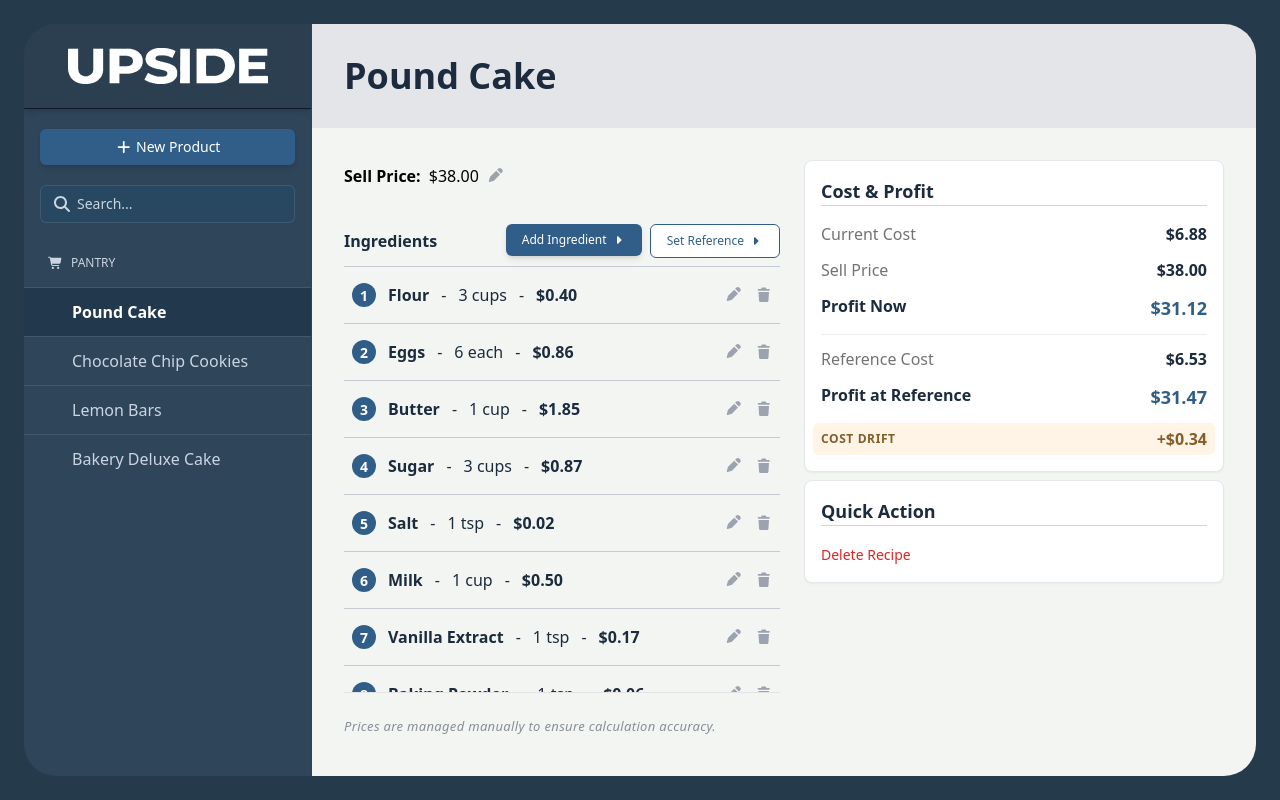
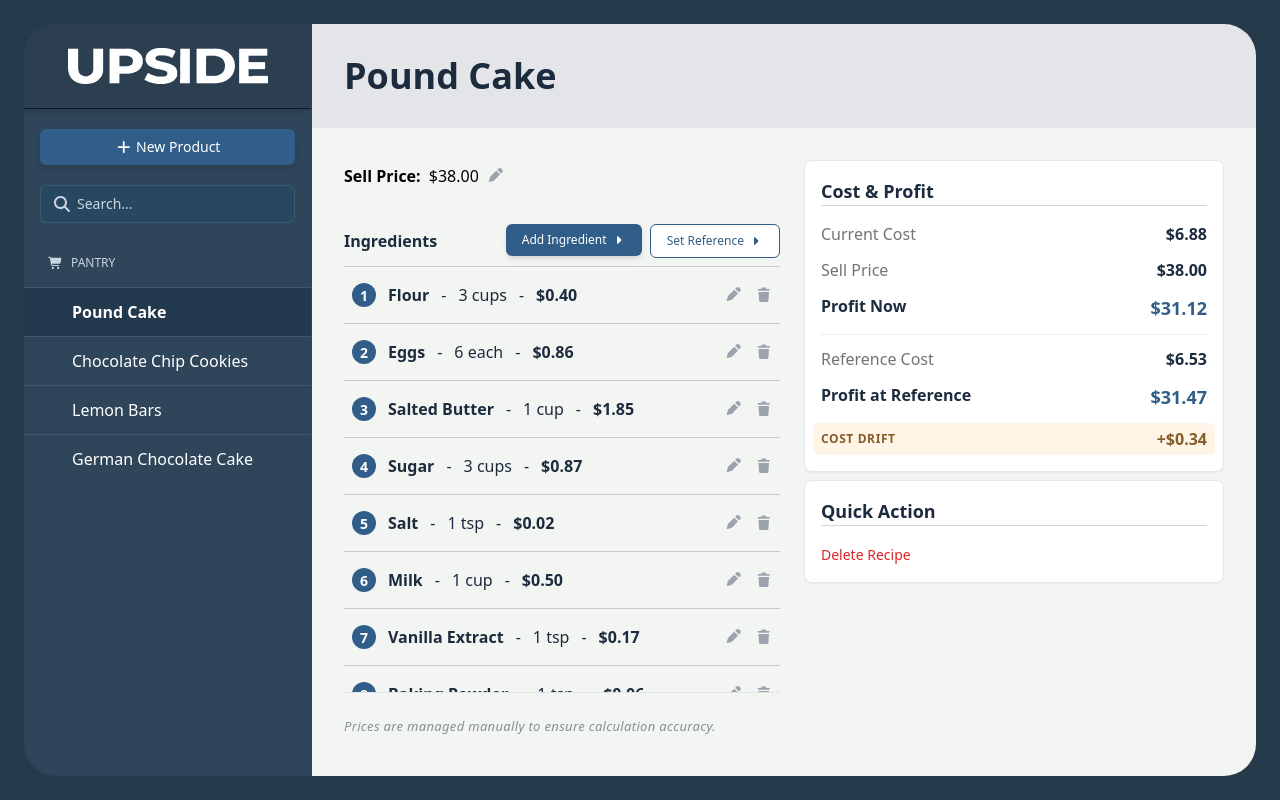
Before and after one commit to StillElite/upside, a React (Vite) app: page / in a window 1280 px wide. Built offline with nearby package versions, Linux system fonts and the light colour scheme.

Commit message:
Refactor sidebar product list into SidebarProductItem

```diff
--- a/src/data/mockData.ts
+++ b/src/data/mockData.ts
@@ -27,7 +27,7 @@ export const products: Product[] = [
       {
         id: '3',
         pantryItemId: '4',
-        name: 'Butter',
+        name: 'Salted Butter',
         quantity: 1,
         recipeUnit: 'cup',
       },
@@ -111,7 +111,7 @@ export const products: Product[] = [
       {
         id: '3',
         pantryItemId: '4',
-        name: 'Butter',
+        name: 'Salted Butter',
         quantity: 0.75,
         recipeUnit: 'cup',
       },
@@ -132,7 +132,7 @@ export const products: Product[] = [
       {
         id: '3',
         pantryItemId: '4',
-        name: 'Butter',
+        name: 'Salted Butter',
         quantity: 1,
         recipeUnit: 'cup',
       },
@@ -190,92 +190,99 @@ export const products: Product[] = [
 
   {
     id: '4',
-    name: 'Bakery Deluxe Cake',
-    sellPrice: 42,
+    name: 'German Chocolate Cake',
+    sellPrice: 50,
     recipeIngredients: [
       {
         id: '1',
-        pantryItemId: '1',
-        name: 'Flour',
-        quantity: 3,
-        recipeUnit: 'cup',
+        pantryItemId: '17',
+        name: 'German Chocolate',
+        quantity: 4,
+        recipeUnit: 'oz',
       },
       {
         id: '2',
-        pantryItemId: '2',
-        name: 'Sugar',
-        quantity: 2,
+        pantryItemId: '18',
+        name: 'Unsalted Butter',
+        quantity: 1,
         recipeUnit: 'cup',
       },
       {
         id: '3',
-        pantryItemId: '4',
-        name: 'Butter',
-        quantity: 1,
+        pantryItemId: '2',
+        name: 'Sugar',
+        quantity: 3,
         recipeUnit: 'cup',
       },
       {
         id: '4',
         pantryItemId: '5',
         name: 'Eggs',
-        quantity: 4,
+        quantity: 7,
         recipeUnit: 'each',
       },
       {
         id: '5',
-        pantryItemId: '6',
-        name: 'Milk',
-        quantity: 1,
-        recipeUnit: 'cup',
-      },
-      {
-        id: '6',
         pantryItemId: '7',
         name: 'Vanilla Extract',
         quantity: 2,
         recipeUnit: 'tsp',
       },
       {
+        id: '6',
+        pantryItemId: '19',
+        name: 'Buttermilk',
+        quantity: 1,
+        recipeUnit: 'cup',
+      },
+      {
         id: '7',
-        pantryItemId: '8',
-        name: 'Baking Powder',
-        quantity: 2,
+        pantryItemId: '20',
+        name: 'Cake Flour',
+        quantity: 2.5,
+        recipeUnit: 'cup',
+      },
+      {
+        id: '8',
+        pantryItemId: '13',
+        name: 'Salt',
+        quantity: 0.5,
         recipeUnit: 'tsp',
       },
       {
-        id: '8',
+        id: '9',
         pantryItemId: '9',
         name: 'Baking Soda',
         quantity: 1,
         recipeUnit: 'tsp',
       },
       {
-        id: '9',
-        pantryItemId: '10',
-        name: 'Chocolate Chips',
+        id: '10',
+        pantryItemId: '21',
+        name: 'Evaporated Milk',
         quantity: 1,
         recipeUnit: 'cup',
       },
       {
-        id: '10',
-        pantryItemId: '11',
-        name: 'Cocoa Powder',
+        id: '11',
+        pantryItemId: '4',
+        name: 'Salted Butter',
         quantity: 0.5,
         recipeUnit: 'cup',
       },
       {
-        id: '11',
-        pantryItemId: '12',
-        name: 'Powdered Sugar',
-        quantity: 1.5,
+        id: '12',
+        name: 'Sweetened Coconut',
+        pantryItemId: '22',
+        quantity: 1.33,
         recipeUnit: 'cup',
       },
       {
-        id: '12',
-        name: 'Salt',
-        pantryItemId: '13',
-        quantity: 0.5,
-        recipeUnit: 'tsp',
+        id: '13',
+        name: 'Chopped Pecans',
+        pantryItemId: '23',
+        quantity: 1,
+        recipeUnit: 'cup',
       },
     ],
   },
@@ -311,7 +318,7 @@ export const pantryItems: PantryItem[] = [
   },
   {
     id: '4',
-    name: 'Butter',
+    name: 'Salted Butter',
     packageSize: 16,
     packageUnit: 'oz',
     packagePrice: 3.69,
@@ -406,4 +413,57 @@ export const pantryItems: PantryItem[] = [
     packageUnit: 'each',
     packagePrice: 2.99,
   },
+  {
+    id: '17',
+    name: 'German Chocolate',
+    packageSize: 4,
+    packageUnit: 'oz',
+    packagePrice: 4.27,
+  },
+  {
+    id: '18',
+    name: 'Unsalted Butter',
+    packageSize: 16,
+    packageUnit: 'oz',
+    packagePrice: 3.69,
+    gramsPerCup: 227,
+  },
+  {
+    id: '19',
+    name: 'Buttermilk',
+    packageSize: 64,
+    packageUnit: 'oz',
+    packagePrice: 4.29,
+    gramsPerCup: 227,
+  },
+  {
+    id: '20',
+    name: 'Cake Flour',
+    packageSize: 26,
+    packageUnit: 'oz',
+    packagePrice: 3.79,
+  },
+  {
+    id: '21',
+    name: 'Evaporated milk',
+    packageSize: 12,
+    packageUnit: 'oz',
+    packagePrice: 1.29,
+  },
+  {
+    id: '22',
+    name: 'Sweetened Coconut',
+    packageSize: 14,
+    packageUnit: 'oz',
+    packagePrice: 3.89,
+    gramsPerCup: 85,
+  },
+  {
+    id: '23',
+    name: 'Pecans',
+    packageSize: 6,
+    packageUnit: 'oz',
+    packagePrice: 5.99,
+    gramsPerCup: 100,
+  },
 ];
--- a/src/features/layout/Sidebar.tsx
+++ b/src/features/layout/Sidebar.tsx
@@ -9,6 +9,7 @@ import { useEffect, useRef, useState } from 'react';
 import { useDispatch, useSelector } from 'react-redux';
 import { AppDispatch, RootState } from '../../store/store';
 import { setSelectedProductId } from '../../store/slices/productSlice';
+import { SidebarProductItem } from './SidebarProductItem';
 
 interface SidebarProps {
   activeView: 'product' | 'pantry';
@@ -21,11 +22,17 @@ export const Sidebar = ({
   setActiveView,
   onAddProduct,
 }: SidebarProps) => {
-  const dispatch = useDispatch<AppDispatch>();
+  const [searchTerm, setSearchTerm] = useState<string>('');
+  const [openMenuProductId, setOpenMenuProductId] = useState<string | null>(
+    null,
+  );
+  const productMenuRef = useRef<HTMLDivElement | null>(null);
+
   const { products, selectedProductId } = useSelector(
     (state: RootState) => state.products,
   );
-  const [searchTerm, setSearchTerm] = useState<string>('');
+
+  const dispatch = useDispatch<AppDispatch>();
   const selectedItemRef = useRef<HTMLLIElement | null>(null);
 
   const asideClasses =
@@ -45,6 +52,23 @@ export const Sidebar = ({
       block: 'nearest',
     });
   }, [selectedProductId]);
+
+  useEffect(() => {
+    const handleClickOutside = (event: MouseEvent) => {
+      if (
+        productMenuRef.current &&
+        !productMenuRef.current.contains(event.target as Node)
+      ) {
+        setOpenMenuProductId(null);
+      }
+    };
+
+    document.addEventListener('mousedown', handleClickOutside);
+
+    return () => {
+      document.removeEventListener('mousedown', handleClickOutside);
+    };
+  }, []);
 
   return (
     <aside className={asideClasses} aria-label='Sidebar navigation'>
@@ -108,36 +132,18 @@ export const Sidebar = ({
         <div className='flex-1 overflow-y-auto custom-scrollbar'>
           <ul>
             {filteredProducts.length > 0 ? (
-              filteredProducts.map((product) => {
-                const isActive = selectedProductId === product.id;
-
-                return (
-                  <li
-                    key={product.id}
-                    ref={
-                      selectedProductId === product.id ? selectedItemRef : null
-                    }
-                    className='border-t border-white/10'
-                  >
-                    <button
-                      type='button'
-                      className={`w-full py-3 pl-12 text-left transition-colors ${
-                        isActive
-                          ? 'bg-[#22384c] font-semibold text-white'
-                          : 'text-slate-300 hover:bg-[#274f72] hover:text-white'
-                      }`}
-                      onClick={() => {
-                        dispatch(setSelectedProductId(product.id));
-                        setActiveView('product');
-                        setSearchTerm('');
-                      }}
-                      aria-current={isActive ? 'true' : undefined}
-                    >
-                      {product.name}
-                    </button>
-                  </li>
-                );
-              })
+              filteredProducts.map((product) => (
+                <SidebarProductItem
+                  product={product}
+                  selectedProductId={selectedProductId}
+                  selectedItemRef={selectedItemRef}
+                  productMenuRef={productMenuRef}
+                  openMenuProductId={openMenuProductId}
+                  setOpenMenuProductId={setOpenMenuProductId}
+                  setActiveView={setActiveView}
+                  setSearchTerm={setSearchTerm}
+                />
+              ))
             ) : (
               <li className='px-6 py-4 text-sm text-slate-400'>
                 No results found
--- /dev/null
+++ b/src/features/layout/SidebarProductItem.tsx
@@ -0,0 +1,112 @@
+import { FontAwesomeIcon } from '@fortawesome/react-fontawesome';
+import {
+  faEllipsis,
+  faPen,
+  faTrashAlt,
+} from '@fortawesome/free-solid-svg-icons';
+import { Button } from '../../components/Button';
+import { useDispatch } from 'react-redux';
+import { AppDispatch } from '../../store/store';
+import { Product } from '../../types/products';
+import { setSelectedProductId } from '../../store/slices/productSlice';
+
+interface SidebarProductItemProps {
+  product: Product;
+  selectedProductId: string | null;
+  selectedItemRef: React.RefObject<HTMLLIElement | null>;
+  productMenuRef: React.RefObject<HTMLDivElement | null>;
+  openMenuProductId: string | null;
+  setOpenMenuProductId: React.Dispatch<React.SetStateAction<string | null>>;
+  setActiveView: (viewName: 'product' | 'pantry') => void;
+  setSearchTerm: React.Dispatch<React.SetStateAction<string>>;
+}
+
+export const SidebarProductItem = ({
+  product,
+  selectedProductId,
+  selectedItemRef,
+  productMenuRef,
+  openMenuProductId,
+  setOpenMenuProductId,
+  setActiveView,
+  setSearchTerm,
+}: SidebarProductItemProps) => {
+  const dispatch = useDispatch<AppDispatch>();
+
+  const isActive = selectedProductId === product.id;
+  const isEditing = false;
+
+  return (
+    <li
+      key={product.id}
+      ref={selectedProductId === product.id ? selectedItemRef : null}
+      className='border-t border-white/10 relative'
+    >
+      {isEditing ? (
+        <input
+          id={`product-${product.name}`}
+          value={product.name}
+          className='relative z-0 peer pb-[2px] bg-white pl-3 border border-gray-300 rounded-md text-base text-[#1c2b3d] h-8 w-60'
+        />
+      ) : (
+        <div
+          ref={openMenuProductId === product.id ? productMenuRef : null}
+          className={` group flex items-center ${
+            isActive
+              ? 'bg-[#22384c] font-semibold text-white'
+              : 'hover:bg-[#274f72] hover:text-white focus-within:bg-[#274f72] focus-within:text-white'
+          }`}
+        >
+          <button
+            type='button'
+            className='flex-1 py-3 pl-12 pr-2 text-left transition-colors'
+            onClick={() => {
+              dispatch(setSelectedProductId(product.id));
+              setActiveView('product');
+              setSearchTerm('');
+              setOpenMenuProductId(null);
+            }}
+            aria-current={isActive ? 'true' : undefined}
+          >
+            {product.name}
+          </button>
+
+          <Button
+            type='button'
+            icon={faEllipsis}
+            variant='icon-only'
+            className='relative mr-4 shrink-0 text-slate-400 opacity-0 transition-opacity group-hover:opacity-100 group-focus-within:opacity-100 focus:opacity-100 hover:text-white focus:text-white'
+            aria-label={`More options for ${product.id}`}
+            onClick={(e) => {
+              e.stopPropagation();
+
+              setOpenMenuProductId((currentId) =>
+                currentId === product.id ? null : product.id,
+              );
+            }}
+          />
+          {openMenuProductId === product.id && (
+            <ul className='absolute right-0 top-8 z-50 mt-1 rounded-md  shadow-lg bg-[#22384c] p-2 text-xs space-y-1 mr-2 border border-white/10'>
+              <li onClick={() => console.log('Item 1 clicked')}>
+                <FontAwesomeIcon
+                  icon={faPen}
+                  aria-hidden='true'
+                  className='text-xs'
+                />{' '}
+                Rename
+              </li>
+              <li>
+                <FontAwesomeIcon
+                  icon={faTrashAlt}
+                  aria-hidden='true'
+                  className='text-xs mr-1'
+                />
+                Delete
+              </li>
+            </ul>
+          )}
+        </div>
+      )}
+    </li>
+  );
+};
```
